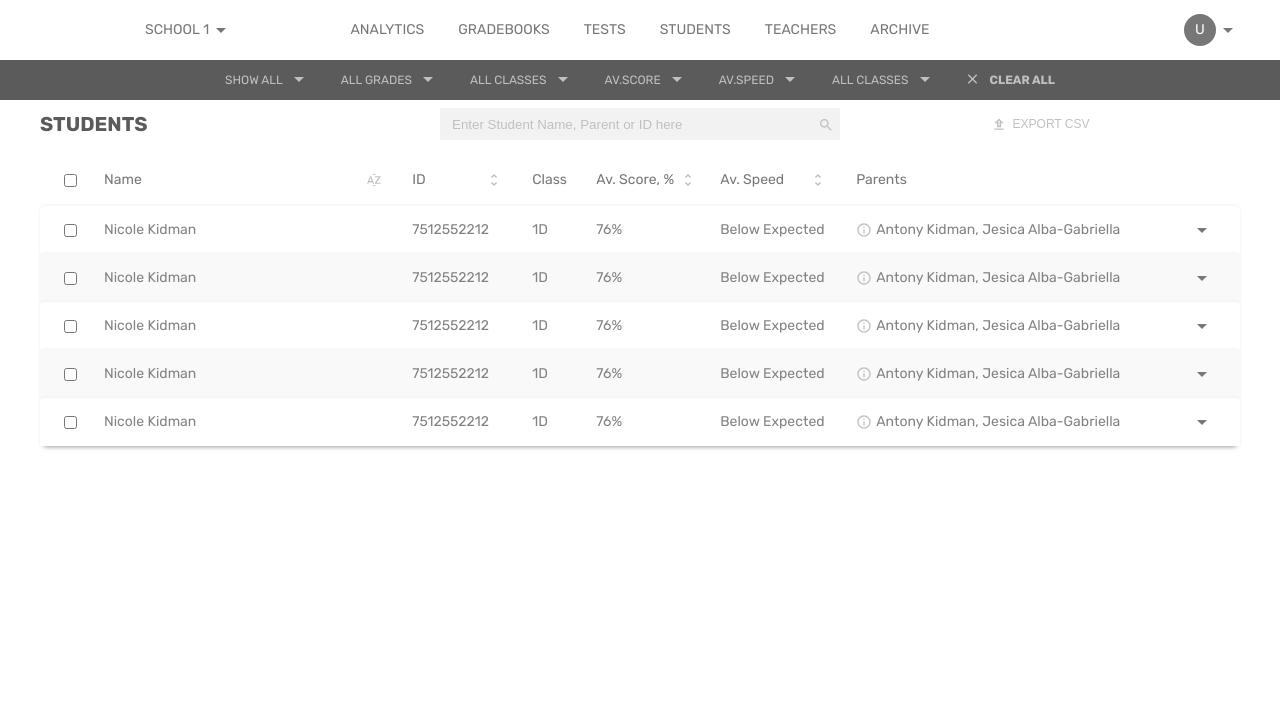
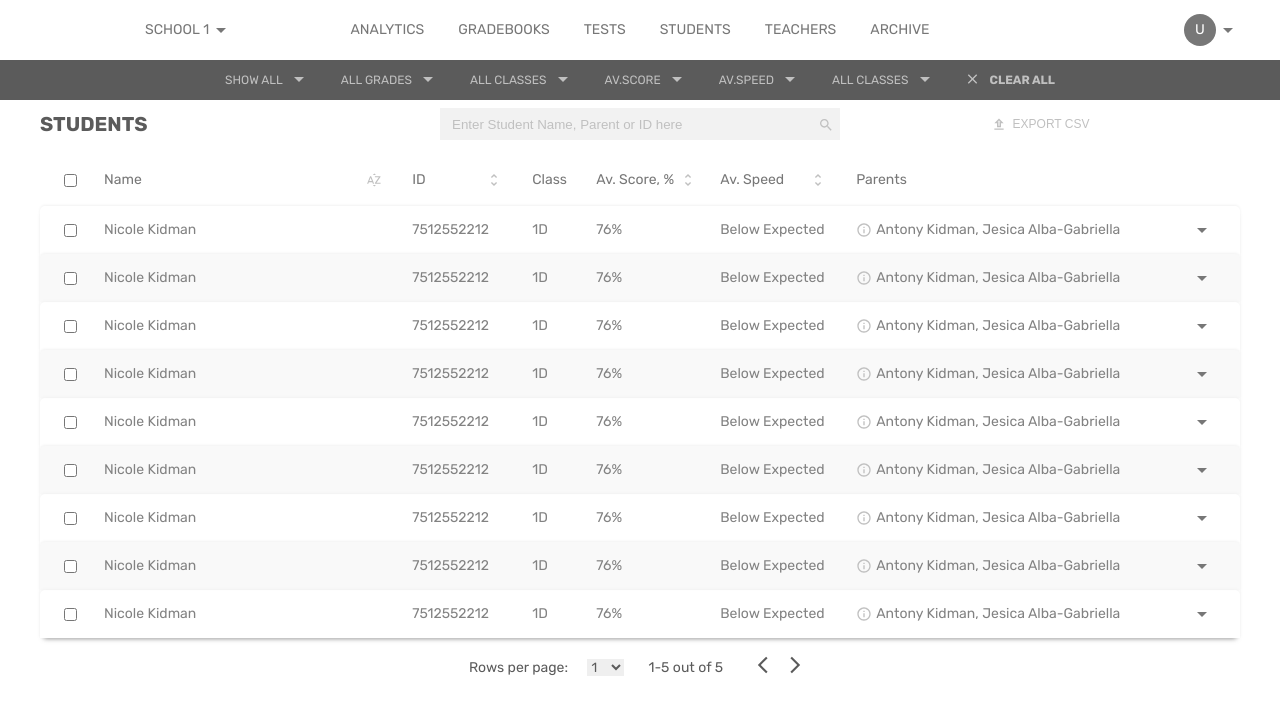
Before and after one commit to YegorZh/tensx-task, a React (Create React App) app: page / in a window 1280 px wide. Shown: the top 714 px of the page. Built offline with nearby package versions, Linux system fonts and the light colour scheme.

Commit message:
Bottom part of StudentsTable, several sizing and bug fixes

```diff
--- a/src/components/App/_reset.scss
+++ b/src/components/App/_reset.scss
@@ -23,9 +23,6 @@ article, aside, details, figcaption, figure,
 footer, header, hgroup, menu, nav, section {
 	display: block;
 }
-body {
-	line-height: 1;
-}
 ol, ul {
 	list-style: none;
 }
--- a/src/components/App/index.scss
+++ b/src/components/App/index.scss
@@ -11,3 +11,7 @@ button {
     background: none;
     border: none;
 }
+
+.App {
+    min-width: 1000px;
+}
--- a/src/components/StudentsPage/StudentsTable/StudentsRow/index.scss
+++ b/src/components/StudentsPage/StudentsTable/StudentsRow/index.scss
@@ -85,6 +85,10 @@
         }
 
         &-icon {
+            &-wrapper {
+                display: flex;
+                align-items: center;
+            }
             margin-bottom: 1px;
             cursor: pointer;
         }
--- a/src/components/StudentsPage/StudentsTable/StudentsRow/index.tsx
+++ b/src/components/StudentsPage/StudentsTable/StudentsRow/index.tsx
@@ -69,9 +69,11 @@ const StudentsRow: React.FC<{
             <div className="StudentsRow__item StudentsRow__parents">
                 <div className="StudentsRow__parents-wrapper">
                     {row &&
-                        <svg className="StudentsRow__parents-icon" width="16" height="16" fill="none" xmlns="http://www.w3.org/2000/svg">
-                            <path d="M7.33325 11.3334H8.66659V7.33337H7.33325V11.3334ZM7.99992 1.33337C4.31992 1.33337 1.33325 4.32004 1.33325 8.00004C1.33325 11.68 4.31992 14.6667 7.99992 14.6667C11.6799 14.6667 14.6666 11.68 14.6666 8.00004C14.6666 4.32004 11.6799 1.33337 7.99992 1.33337ZM7.99992 13.3334C5.05992 13.3334 2.66659 10.94 2.66659 8.00004C2.66659 5.06004 5.05992 2.66671 7.99992 2.66671C10.9399 2.66671 13.3333 5.06004 13.3333 8.00004C13.3333 10.94 10.9399 13.3334 7.99992 13.3334ZM7.33325 6.00004H8.66659V4.66671H7.33325V6.00004Z" fill="#C0C0C0" />
-                        </svg>
+                        <div className="StudentsRow__parents-icon-wrapper">
+                            <svg className="StudentsRow__parents-icon" width="16" height="16" fill="none" xmlns="http://www.w3.org/2000/svg">
+                                <path d="M7.33325 11.3334H8.66659V7.33337H7.33325V11.3334ZM7.99992 1.33337C4.31992 1.33337 1.33325 4.32004 1.33325 8.00004C1.33325 11.68 4.31992 14.6667 7.99992 14.6667C11.6799 14.6667 14.6666 11.68 14.6666 8.00004C14.6666 4.32004 11.6799 1.33337 7.99992 1.33337ZM7.99992 13.3334C5.05992 13.3334 2.66659 10.94 2.66659 8.00004C2.66659 5.06004 5.05992 2.66671 7.99992 2.66671C10.9399 2.66671 13.3333 5.06004 13.3333 8.00004C13.3333 10.94 10.9399 13.3334 7.99992 13.3334ZM7.33325 6.00004H8.66659V4.66671H7.33325V6.00004Z" fill="#C0C0C0" />
+                            </svg>
+                        </div>
                     }
                     <span className="StudentsRow__text">{row?.parents || 'Parents'}</span>
                 </div>
--- a/src/components/StudentsPage/StudentsTable/index.scss
+++ b/src/components/StudentsPage/StudentsTable/index.scss
@@ -7,4 +7,28 @@
         margin-top: 2px;
         box-shadow: 0px 4px 5px -4px rgba($color: #000000, $alpha: 0.6);
     }
+
+    &__pages {
+        padding: 16px 40px;
+        gap: 24px;
+        font-size: 14px;
+        display: flex;
+        justify-content: center;
+        align-items: center;
+        color: $color-gray-dark;
+
+        &-rows-select {
+            border: none;
+            font-family: inherit;
+            color: inherit;
+
+            &:focus {
+                outline: none;
+            }
+        }
+
+        &-rows-label {
+            margin-right: 16px;
+        }
+    }
 }
--- a/src/components/StudentsPage/StudentsTable/index.tsx
+++ b/src/components/StudentsPage/StudentsTable/index.tsx
@@ -19,16 +19,46 @@ const StudentsTable: React.FC = () => {
         parents: 'Antony Kidman, Jesica Alba-Gabriella',
         expandHandler: () => alert('content expanded'),
     }
+    const selectOptions = Array.from(Array(20).keys()).map((n) => <option key={n + 1} value={n + 1}>{n + 1}</option>);
 
     return (
         <div className="StudentsTable">
-            <StudentsRow header={{...sortHandlers}} />
+            <StudentsRow header={{ ...sortHandlers }} />
             <div className="StudentsTable__content">
-                <StudentsRow row={{...testRow}}/>
-                <StudentsRow row={{...testRow}} darkBg />
-                <StudentsRow row={{...testRow}}/>
-                <StudentsRow row={{...testRow}} darkBg />
-                <StudentsRow row={{...testRow}}/>
+                <StudentsRow row={{ ...testRow }} />
+                <StudentsRow row={{ ...testRow }} darkBg />
+                <StudentsRow row={{ ...testRow }} />
+                <StudentsRow row={{ ...testRow }} darkBg />
+                <StudentsRow row={{ ...testRow }} />
+                <StudentsRow row={{ ...testRow }} darkBg />
+                <StudentsRow row={{ ...testRow }} />
+                <StudentsRow row={{ ...testRow }} darkBg />
+                <StudentsRow row={{ ...testRow }} />
+            </div>
+            <div className="StudentsTable__pages">
+                <span className="StudentsTable__pages-rows-wrapper">
+                    <label className="StudentsTable__pages-rows-label" htmlFor="StudentsTable-pages-rows-select">Rows per page: </label>
+                    <select className="StudentsTable__pages-rows-select" id="StudentsTable-pages-rows-select">
+                        {selectOptions}
+                    </select>
+                </span>
+
+                <span className="StudentsTable__pages-count">
+                    1-5 out of 5
+                </span>
+
+                <span className="StudentsTable__pages-change">
+                    <button className="StudentsTable__pages-button-previous">
+                        <svg width="20" height="20" fill="none" xmlns="http://www.w3.org/2000/svg">
+                            <path d="M14.5917 3.225L13.1084 1.75L4.8667 10L13.1167 18.25L14.5917 16.775L7.8167 10L14.5917 3.225Z" fill="#5B5B5B" />
+                        </svg>
+                    </button>
+                    <button className="StudentsTable__pages-button-next">
+                        <svg width="20" height="20" fill="none" xmlns="http://www.w3.org/2000/svg">
+                            <path d="M5.40845 16.775L6.88345 18.25L15.1334 10L6.88345 1.75L5.40845 3.225L12.1834 10L5.40845 16.775Z" fill="#5B5B5B" />
+                        </svg>
+                    </button>
+                </span>
             </div>
         </div>
     )
```
